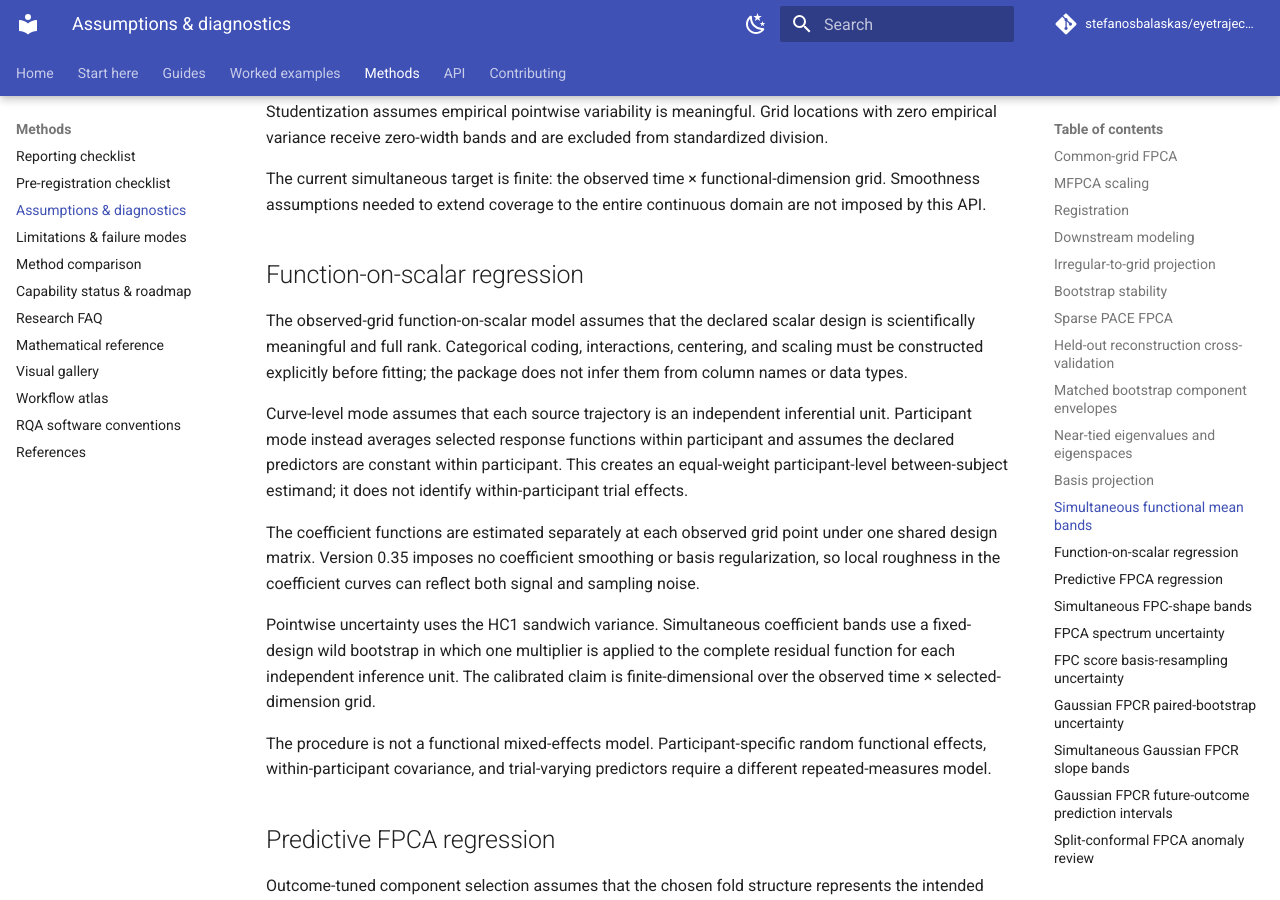
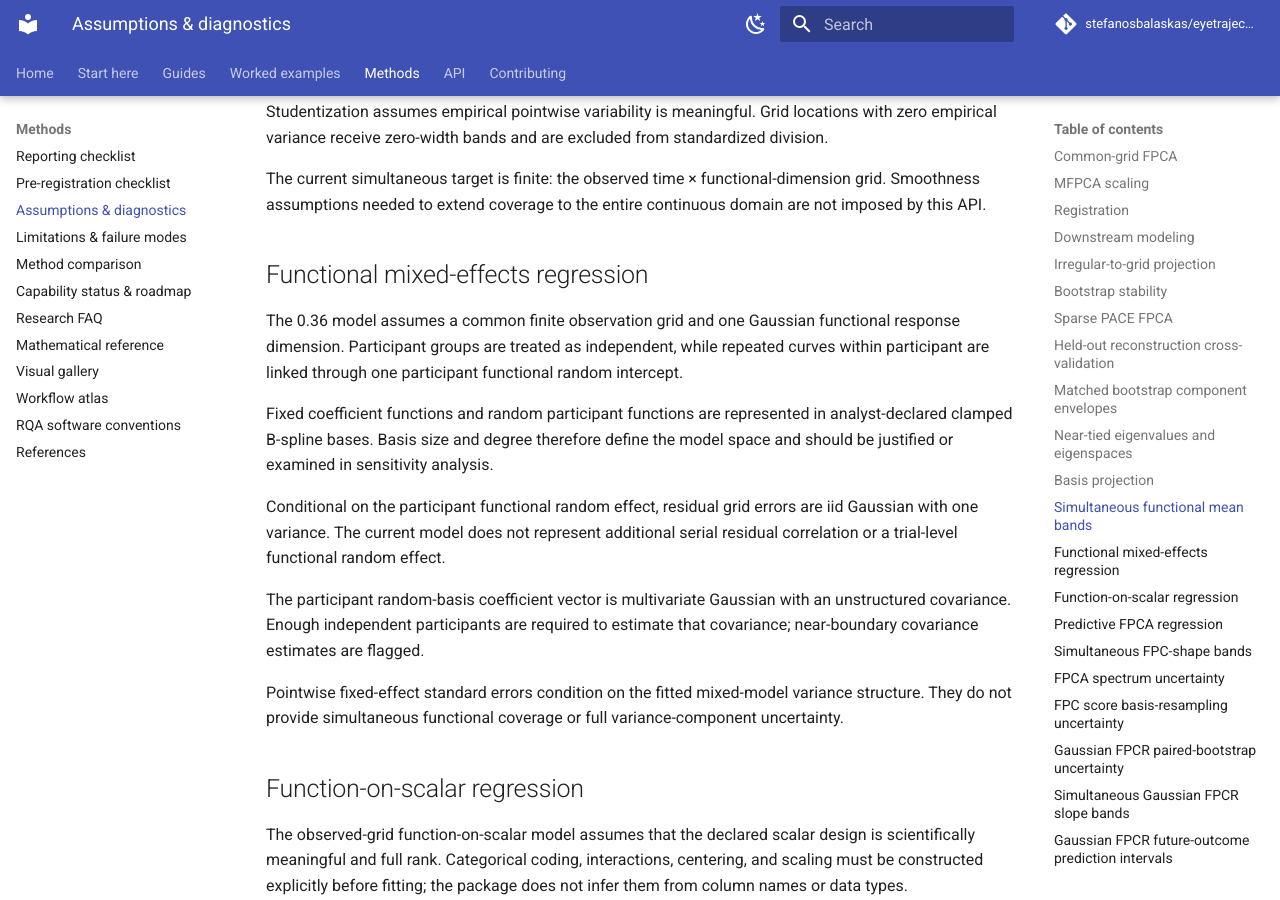
Before and after one commit to stefanosbalaskas/eyetrajectoriespy, an MkDocs documentation site: the page built from docs/methods/assumptions.md, in a window 1280 px wide and 900 px high, scrolled down 2577 px. Built offline with MkDocs 1.6.1 and Material for MkDocs 9.7.7, drawn with Linux system fonts in a browser that asks for light colours; comment, search, counter and statistics services are not loaded.

Commit message:
Add functional mixed-effects assumptions

```diff
--- a/docs/methods/assumptions.md
+++ b/docs/methods/assumptions.md
@@ -68,6 +68,31 @@ Studentization assumes empirical pointwise variability is meaningful. Grid locat
 
 The current simultaneous target is finite: the observed time × functional-dimension grid. Smoothness assumptions needed to extend coverage to the entire continuous domain are not imposed by this API.
 
+
+## Functional mixed-effects regression
+
+The 0.36 model assumes a common finite observation grid and one Gaussian
+functional response dimension. Participant groups are treated as independent,
+while repeated curves within participant are linked through one participant
+functional random intercept.
+
+Fixed coefficient functions and random participant functions are represented
+in analyst-declared clamped B-spline bases. Basis size and degree therefore
+define the model space and should be justified or examined in sensitivity
+analysis.
+
+Conditional on the participant functional random effect, residual grid errors
+are iid Gaussian with one variance. The current model does not represent
+additional serial residual correlation or a trial-level functional random
+effect.
+
+The participant random-basis coefficient vector is multivariate Gaussian with
+an unstructured covariance. Enough independent participants are required to
+estimate that covariance; near-boundary covariance estimates are flagged.
+
+Pointwise fixed-effect standard errors condition on the fitted mixed-model
+variance structure. They do not provide simultaneous functional coverage or
+full variance-component uncertainty.
 
 ## Function-on-scalar regression
 
```
